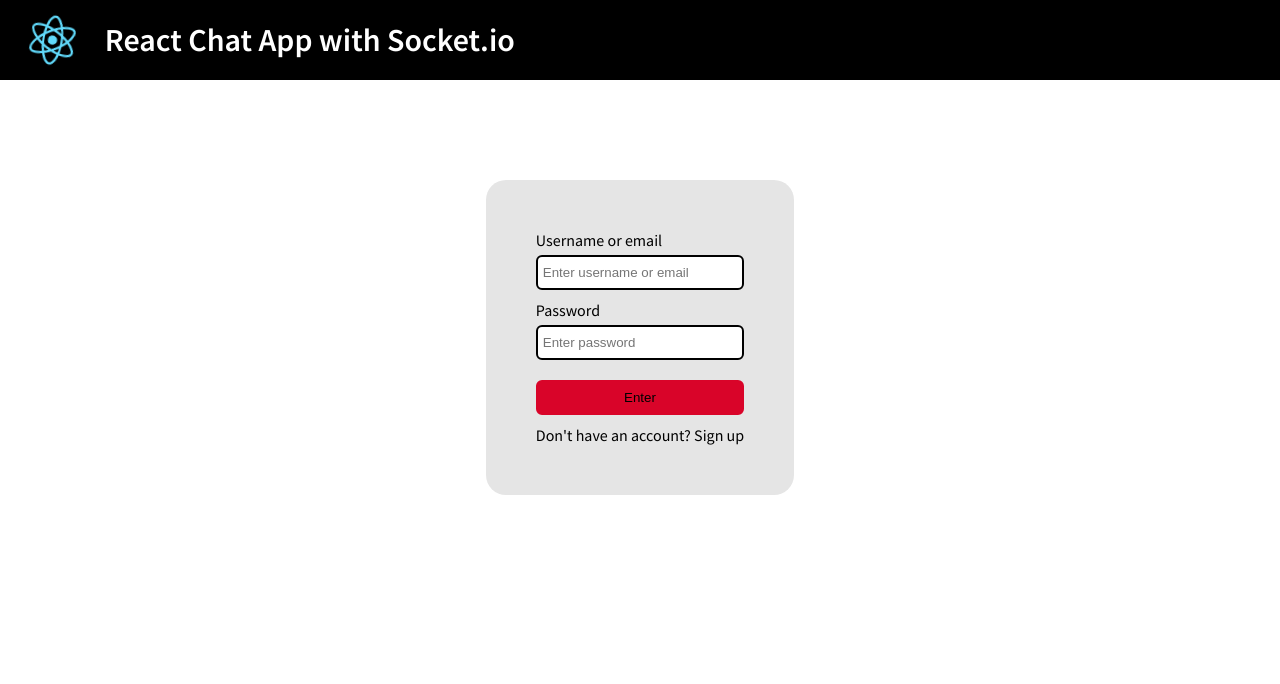
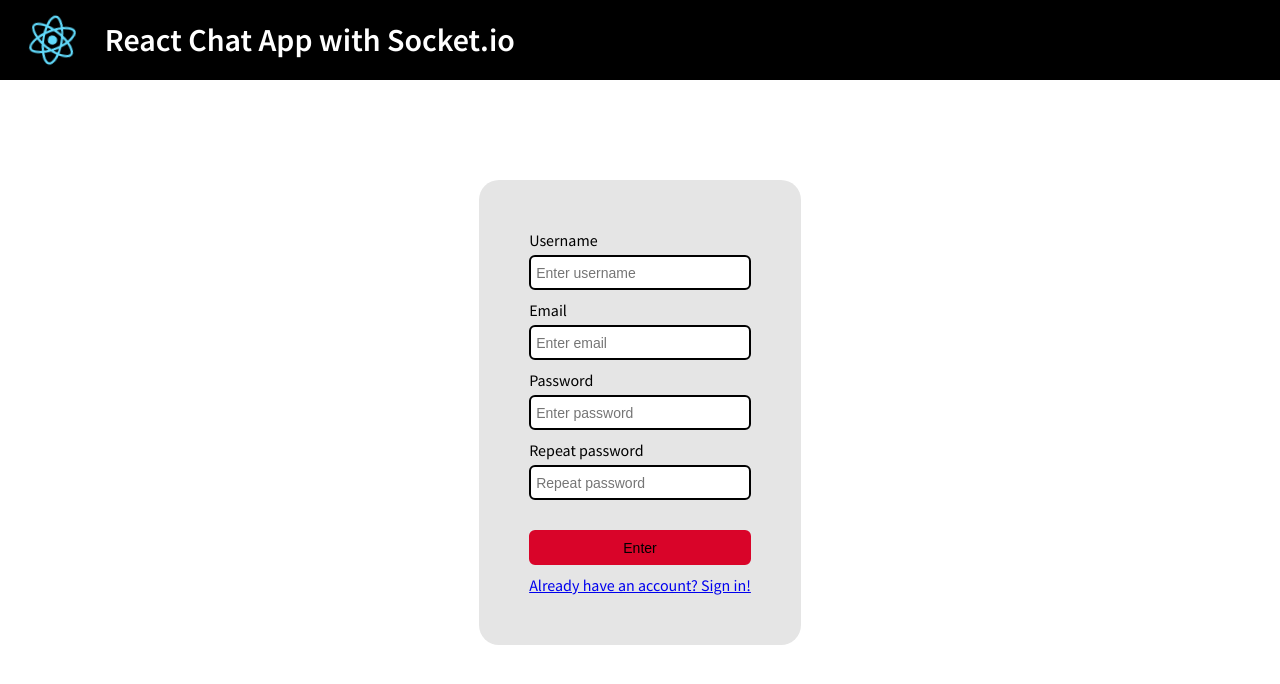
Before and after one commit to MilenaGiachetti/react-chat, a React (Create React App) app in the folder client/: page /register in a window 1280 px wide. Before the commit this address led to /. Shown: the top 684 px of the page. Built offline with nearby package versions, Linux system fonts and the light colour scheme.

Commit message:
Add register route

```diff
--- a/client/src/App.js
+++ b/client/src/App.js
@@ -33,8 +33,9 @@ const App = () => {
 				{
 					username
 					? <Route path="/" render={() => <Layout username={username} token={token} userId={userId}/>}/>
-					: <Route path="/" exact  render={() => <Auth onSubmitAction={(authUsername, authPassword) => checkAuth(authUsername, authPassword)}/>}/>
+					: <Route path="/" exact  render={() => <Auth mode="signIn" onSubmitAction={(authUsername, authPassword) => checkAuth(authUsername, authPassword)}/>}/>
 				}
+				<Route path="/register" exact  render={() => <Auth mode="register" onSubmitAction={(authUsername, authPassword) => checkAuth(authUsername, authPassword)}/>}/>
 				<Redirect from="/" to="/" />
 			</Switch>
 		</BrowserRouter>
--- /dev/null
+++ b/client/src/Components/SignIn/Register.js
@@ -0,0 +1,55 @@
+import React, {useState} from 'react';
+import classes from './SignIn.module.scss';
+
+const Register = (props) => {
+	const [username, setUsername] = useState('');
+	const [password, setPassword] = useState('');
+	const [repeatPassword, setRepeatPassword] = useState('');
+
+	return (
+		<form
+			action="."
+			onSubmit={e => {
+                e.preventDefault();
+                props.onSubmitAction(username, password)
+			}}
+			className={classes.SignInCtn}
+		>
+            <label>Username
+                <input
+                    type="text"
+                    placeholder={'Enter username'}
+                    value={username}
+                    onChange={e => setUsername(e.target.value)}
+                />
+            </label>
+            <label>Email
+                <input
+                    type="email"
+                    placeholder={'Enter email'}
+                    value={username}
+                    onChange={e => setUsername(e.target.value)}
+                />
+            </label>
+            <label>Password
+                <input
+                    type="password"
+                    placeholder={'Enter password'}
+                    value={password}
+                    onChange={e => setPassword(e.target.value)}
+                />
+            </label>
+            <label>Repeat password
+                <input
+                    type="password"
+                    placeholder={'Repeat password'}
+                    value={repeatPassword}
+                    onChange={e => setRepeatPassword(e.target.value)}
+                />
+            </label>
+			<input type="submit" value='Enter' />
+            <a href="/">Already have an account? Sign in!</a>
+		</form>
+	)
+}
+export default Register;
--- a/client/src/Components/SignIn/SignIn.js
+++ b/client/src/Components/SignIn/SignIn.js
@@ -31,7 +31,7 @@ const SignIn = (props) => {
 				/>
 				<input type="submit" value='Enter' />
 			</label>
-			<a>Don't have an account? Sign up</a>
+			<a href="/register">Don't have an account? Sign up</a>
 		</form>
 	)
 }
--- a/client/src/Components/SignIn/SignIn.module.scss
+++ b/client/src/Components/SignIn/SignIn.module.scss
@@ -16,6 +16,10 @@
         min-height: 3.5rem;
         padding: 0.5rem;
         width: 100%;
+        font-size: 1.4rem;
+        &::placeholder {
+            font-size: 1.4rem;
+        }
         &[type='submit'] {
             margin-top: 2rem;
             border: 2px solid #D90429;
--- a/client/src/routes/Auth/Auth.js
+++ b/client/src/routes/Auth/Auth.js
@@ -1,5 +1,6 @@
 import classes from './Auth.module.scss';
 import SignIn from '../../Components/SignIn/SignIn';
+import Register from '../../Components/SignIn/Register';
 import logo from '../../logo.svg';
 import {Fragment} from 'react';
 
@@ -12,7 +13,11 @@ const Auth = (props) => {
                 <h1 className={classes.Title}>React Chat App with Socket.io</h1>
             </header>
             <main className={classes.Auth}>
-                <SignIn onSubmitAction={(authUsername, authPassword) => props.onSubmitAction(authUsername, authPassword)}/>
+                {
+					props.mode === "signIn"
+					? <SignIn onSubmitAction={(authUsername, authPassword) => props.onSubmitAction(authUsername, authPassword)}/>
+                    : <Register onSubmitAction={(authUsername, authPassword) => props.onSubmitAction(authUsername, authPassword)}/>
+                }
             </main>
             <footer className={classes.Footer}></footer>
         </Fragment>
```
